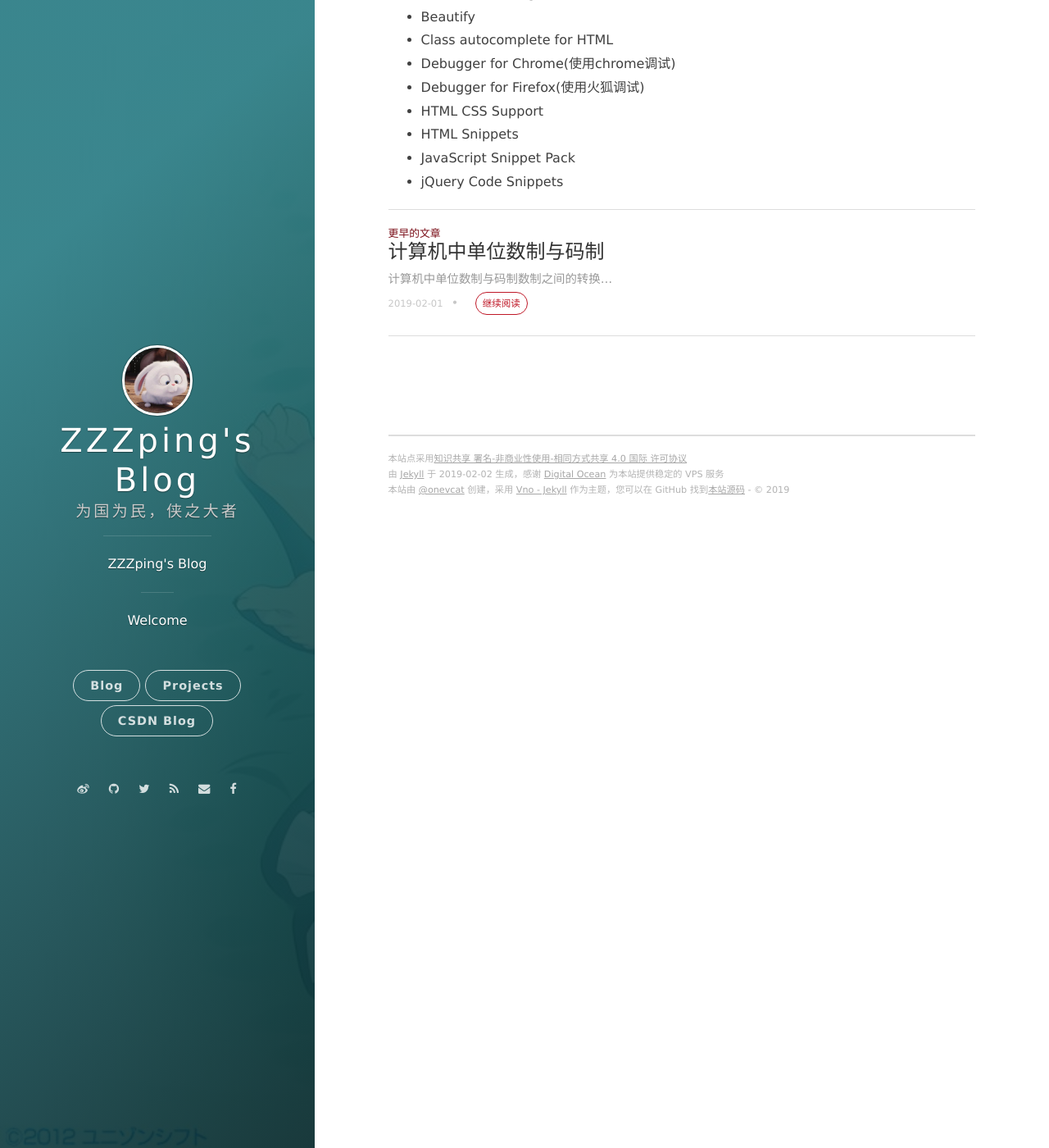
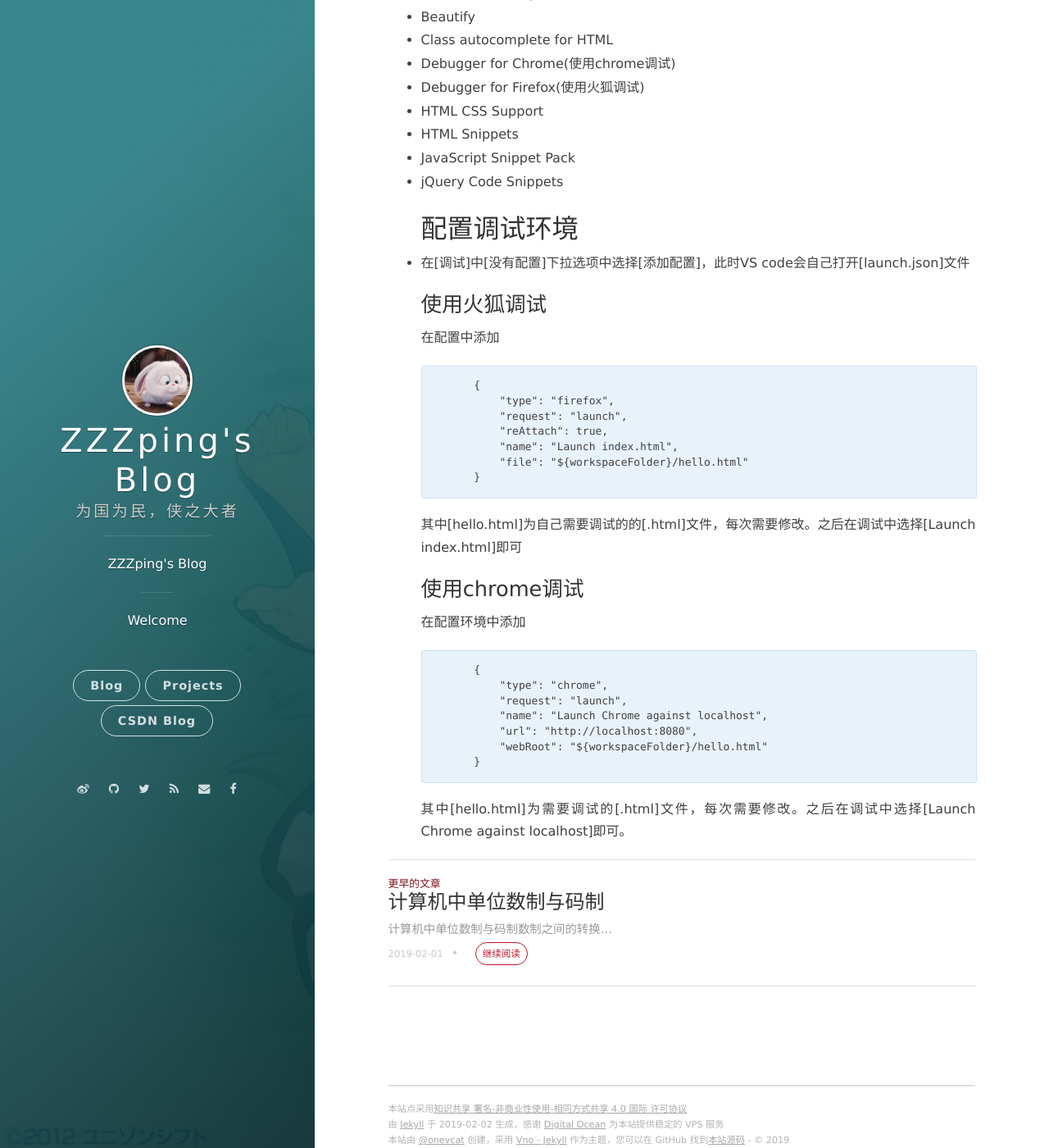
Before and after one commit to ZZZping/ZZZping.github.io, a Jekyll site: the page built from _posts/2019-02-02-使用VsCode搭建JavaScript调试环境.md, in a window 1280 px wide and 1400 px high, scrolled down 404 px. Shown: the whole window at 82% size. Built offline with Jekyll 4.4.1, drawn with Linux system fonts in a browser that asks for light colours; nearby versions of some CDN libraries; comment, search, counter and statistics services are not loaded; some of the changed text lies outside the part shown.

Commit message:
VS code调试环境

````diff
--- a/_posts/2019-02-02-使用VsCode搭建JavaScript调试环境.md
+++ b/_posts/2019-02-02-使用VsCode搭建JavaScript调试环境.md
@@ -17,6 +17,29 @@ date: 2019-02-02 23:25:24.000000000 +09:00
 + HTML Snippets
 + JavaScript Snippet Pack
 + jQuery Code Snippets
-
-
-[VsCode-doc]: https://code.visualstudio.com/
+## 配置调试环境
++ 在[调试]中[没有配置]下拉选项中选择[添加配置]，此时VS code会自己打开[launch.json]文件
+### 使用火狐调试
+在配置中添加
+```
+        {
+            "type": "firefox",
+            "request": "launch",
+            "reAttach": true,
+            "name": "Launch index.html",
+            "file": "${workspaceFolder}/hello.html"
+        }
+```
+其中[hello.html]为自己需要调试的的[.html]文件，每次需要修改。之后在调试中选择[Launch index.html]即可
+### 使用chrome调试
+在配置环境中添加
+```
+        {
+            "type": "chrome",
+            "request": "launch",
+            "name": "Launch Chrome against localhost",
+            "url": "http://localhost:8080",
+            "webRoot": "${workspaceFolder}/hello.html"
+        }
+```
+其中[hello.html]为需要调试的[.html]文件，每次需要修改。之后在调试中选择[Launch Chrome against localhost]即可。
````
